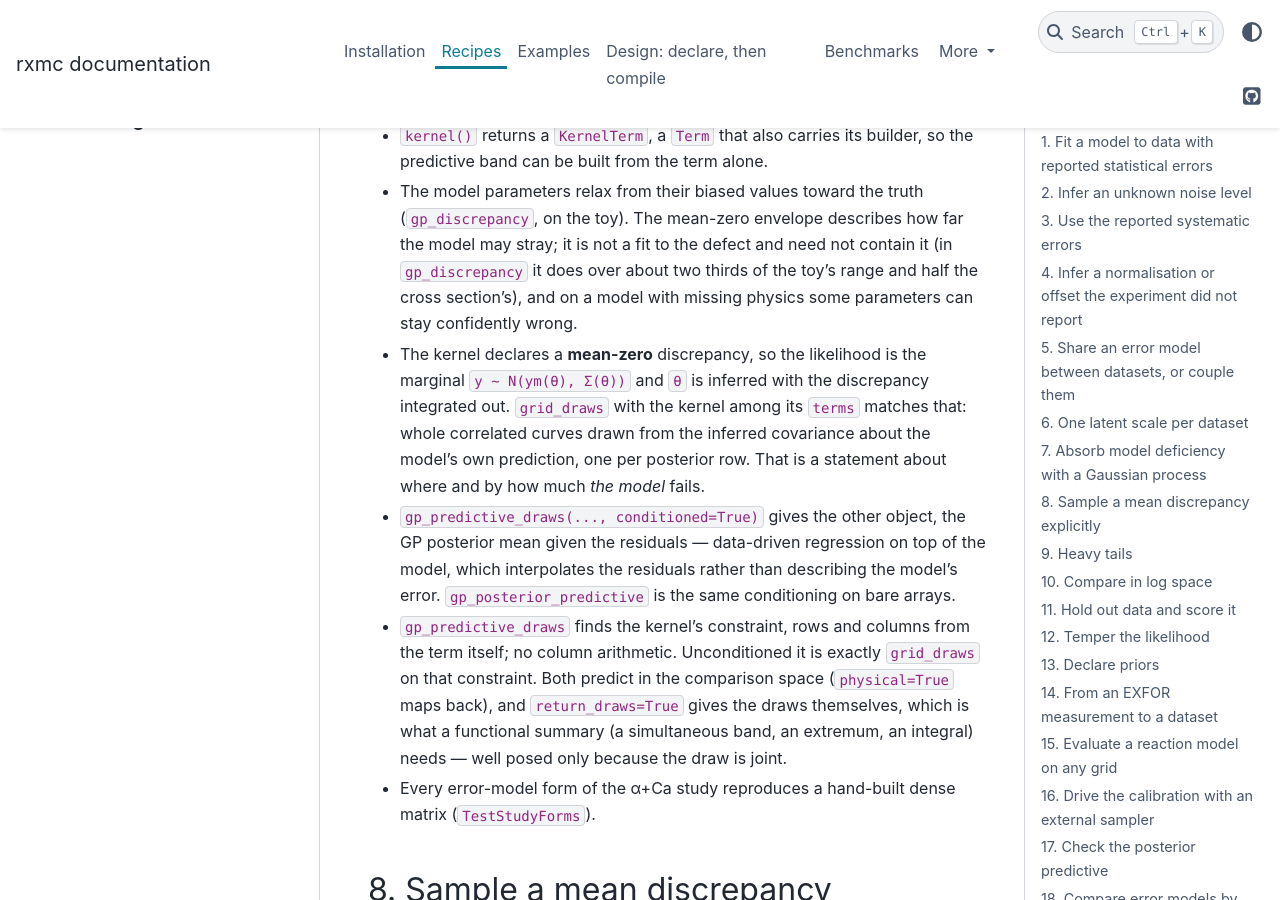
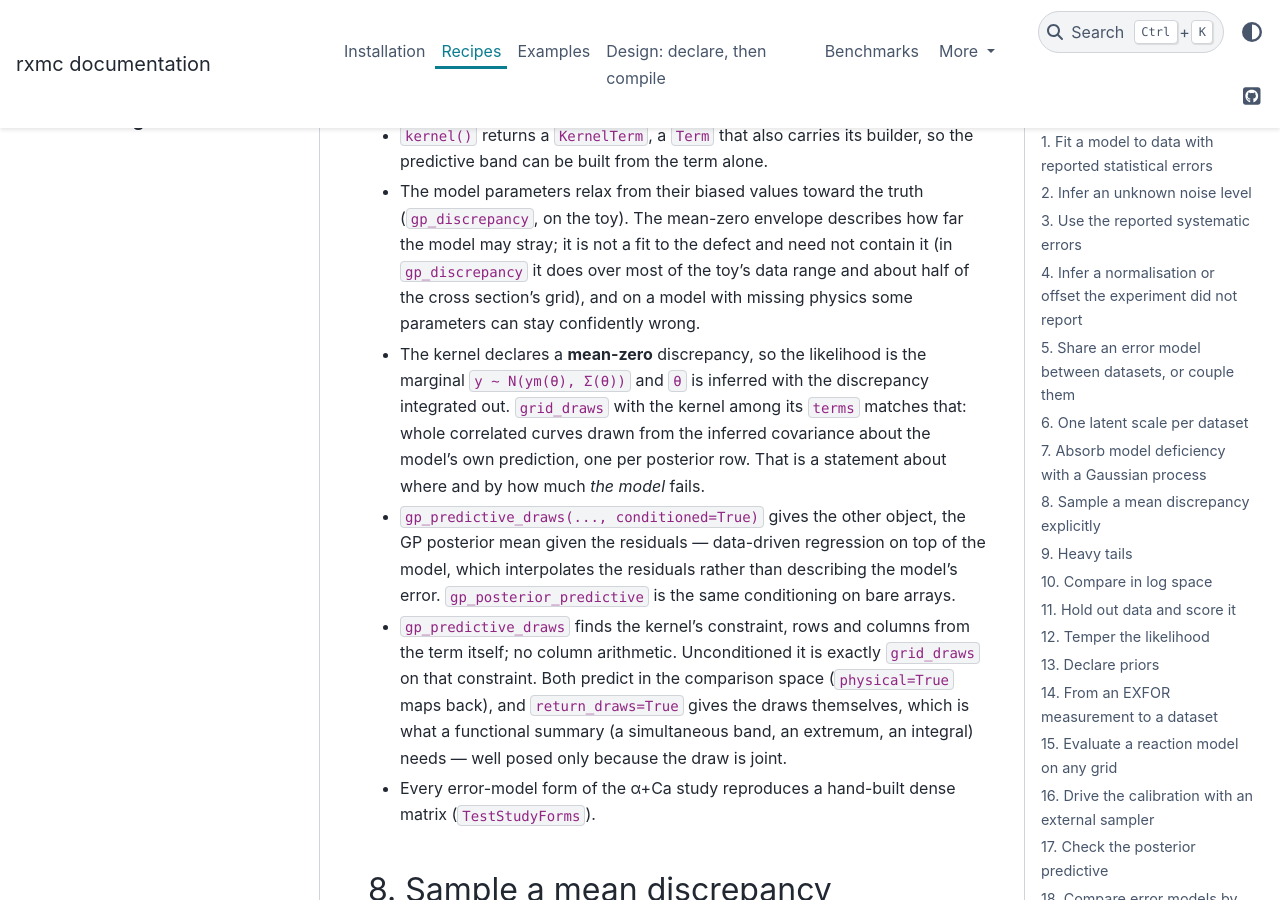
Before and after one commit to beykyle/rxmc, a Sphinx documentation site: the page built from docs/recipes.md, in a window 1280 px wide and 900 px high, scrolled down 5031 px. Built offline with Sphinx 7.4.7 and the PyData theme 0.15.4, drawn with Linux system fonts in a browser that asks for light colours; pages that are not in the unit, such as notebooks, are missing from menus; the version number could not be read and is left out.

Commit message:
gp_discrepancy: split R-hat on the toy fits; what the length scale and envelope show
fit() adds rank-normalised split R-hat with walkers as chains, tau after
a burn-in and one verdict; all four toy fits pass (the growing amplitude
at 1.009).  The length scale is described as pressed against its prior's
cap, the envelope is scored over the data's range as well as the grid
(79 %, leaving beyond x = 4), the cross-section pulls are flagged as
coming from one pocomc run, the constant-amplitude paragraph no longer
explains what no output shows, the plot labels and a figure title match
the prose, and the evidence verdict names the model it favours.

```diff
--- a/docs/recipes.md
+++ b/docs/recipes.md
@@ -215,8 +215,8 @@
 - The model parameters relax from their biased values toward the truth
   (`gp_discrepancy`, on the toy).  The mean-zero envelope describes how far
   the model may stray; it is not a fit to the defect and need not contain it
-  (in `gp_discrepancy` it does over about two thirds of the toy's range and
-  half the cross section's), and on a model with missing physics some
+  (in `gp_discrepancy` it does over most of the toy's data range and about
+  half of the cross section's grid), and on a model with missing physics some
   parameters can stay confidently wrong.
 - The kernel declares a **mean-zero** discrepancy, so the likelihood is the
   marginal `y ~ N(ym(θ), Σ(θ))` and `θ` is inferred with the discrepancy
```
Also changed, not shown: docs/design.md (+1 -1 lines), 1 other file.
